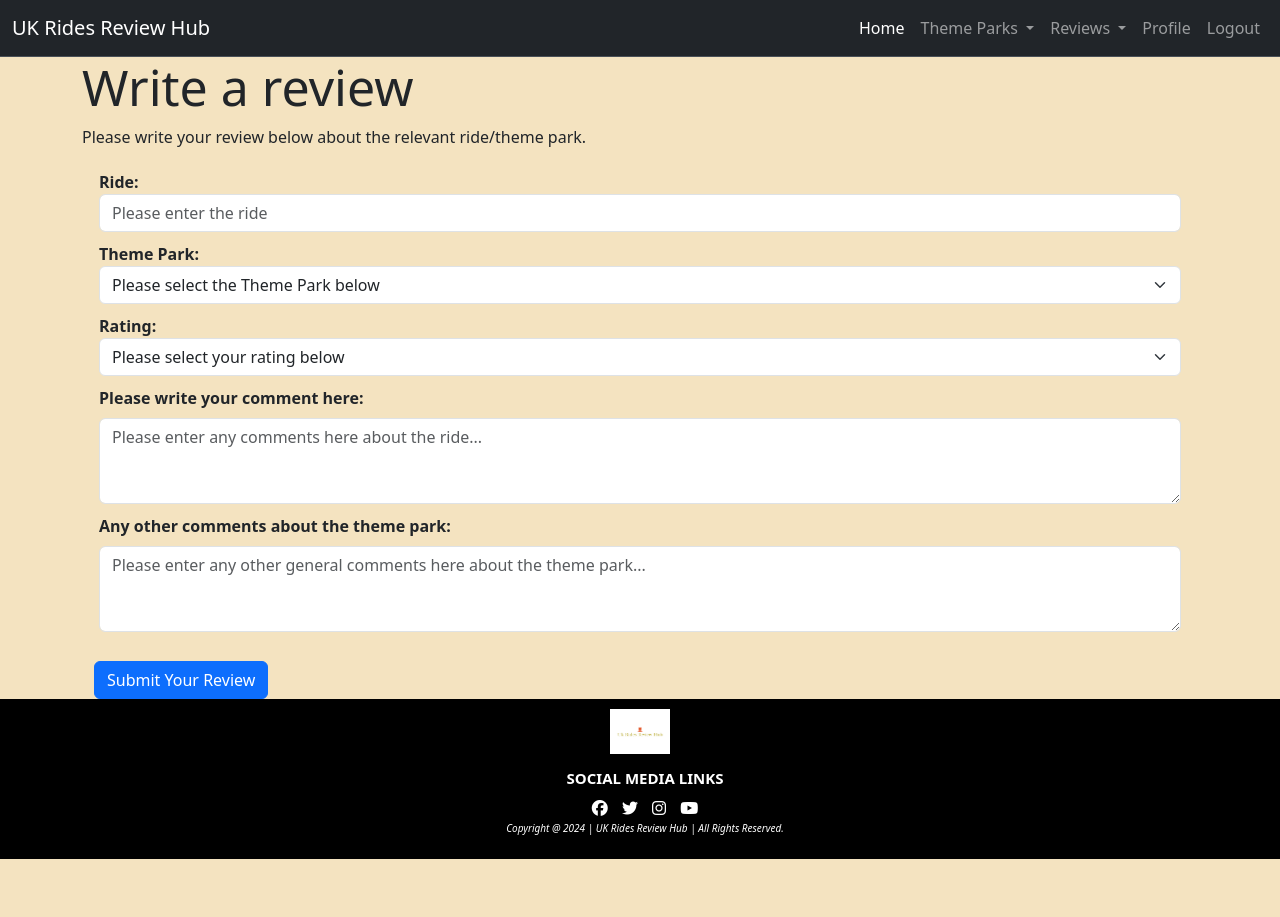
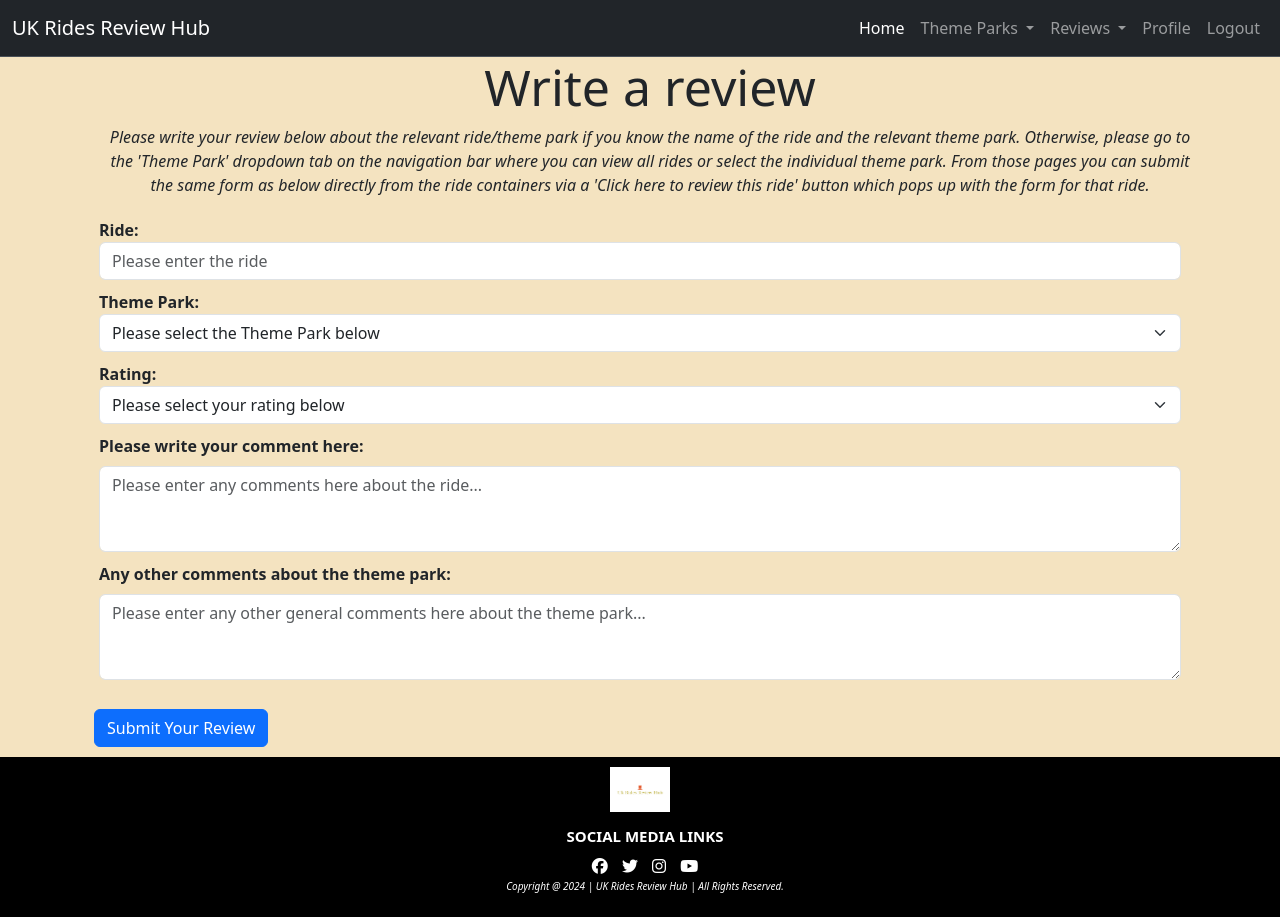
Before and after one commit to hannahro15/Theme-park-reviews-site, a Flask app: page /add_review in a window 1280 px wide. Before the commit the page ends 859 px from the top, so only its background shows below. Run offline with Flask 3, Linux system fonts and the light colour scheme; the visitor is signed in with stand-in values (Sample User, id 1); data that the repository does not hold is empty; some libraries are stand-ins or nearby versions.

Commit message:
Amend intro paragraph for add_view page, also style buttons

```diff
--- a/static/css/style.css
+++ b/static/css/style.css
@@ -7,6 +7,7 @@ body {
 
 h3 {
     font-size: 50px;
+    text-align: center;
 }
 
 .flashes h4 {
@@ -59,6 +60,15 @@ h3 {
 
 .ratings-reviews-button {
     margin: 10px;
+}
+
+h3, .review-intro {
+    margin-left: 20px;
+    text-align: center;
+}
+
+.submit-review, .edit-review, .cancel-edit-review {
+    margin-bottom: 10px;
 }
 
 .review-container {
--- a/templates/add_review.html
+++ b/templates/add_review.html
@@ -1,7 +1,9 @@
 {% extends "base.html" %}
 {% block content %}
 <h3>Write a review</h3>
-<p>Please write your review below about the relevant ride/theme park.</p>
+<p class="review-intro"><em>Please write your review below about the relevant ride/theme park if you know the name of the ride and the relevant theme park. Otherwise, please
+  go to the 'Theme Park' dropdown tab on the navigation bar where you can view all rides or select the individual theme park. From those pages you can submit the
+  same form as below directly from the ride containers via a 'Click here to review this ride' button which pops up with the form for that ride. </em></p>
 <div class="container">
   <form method="POST" action="{{ url_for('add_review') }}">
     <div class="form-group">
@@ -40,7 +42,7 @@
         placeholder="Please enter any other general comments here about the theme park..." required></textarea>
     </div>
     <br>
-    <button type="submit" class="btn btn-primary">Submit Your Review</button>
+    <button type="submit" class="btn btn-primary submit-review">Submit Your Review</button>
   </form>
 </div>
 
--- a/templates/edit_review.html
+++ b/templates/edit_review.html
@@ -1,7 +1,7 @@
 {% extends "base.html" %}
 {% block content %}
 <h3>Edit Review</h3>
-<p>Please amend your review below about the relevant ride/theme park.</p>
+<p class="review-intro">Please amend your review below about the relevant ride/theme park.</p>
 <div class="container">
   <form method="POST" action="{{ url_for('edit_review', review_id=review._id) }}">
     <div class="form-group">
@@ -35,8 +35,8 @@
         required>{{ review.other_comment }}</textarea>
     </div>
     <br>
-    <a href="{{ url_for ('get_reviews') }}" class="btn btn-danger">Cancel</a>
-    <button type="submit" class="btn btn-primary">Edit Review</button>
+    <a href="{{ url_for ('get_reviews') }}" class="btn btn-danger cancel-edit-review">Cancel</a>
+    <button type="submit" class="btn btn-primary edit-review">Edit Review</button>
   </form>
 </div>
 
```
